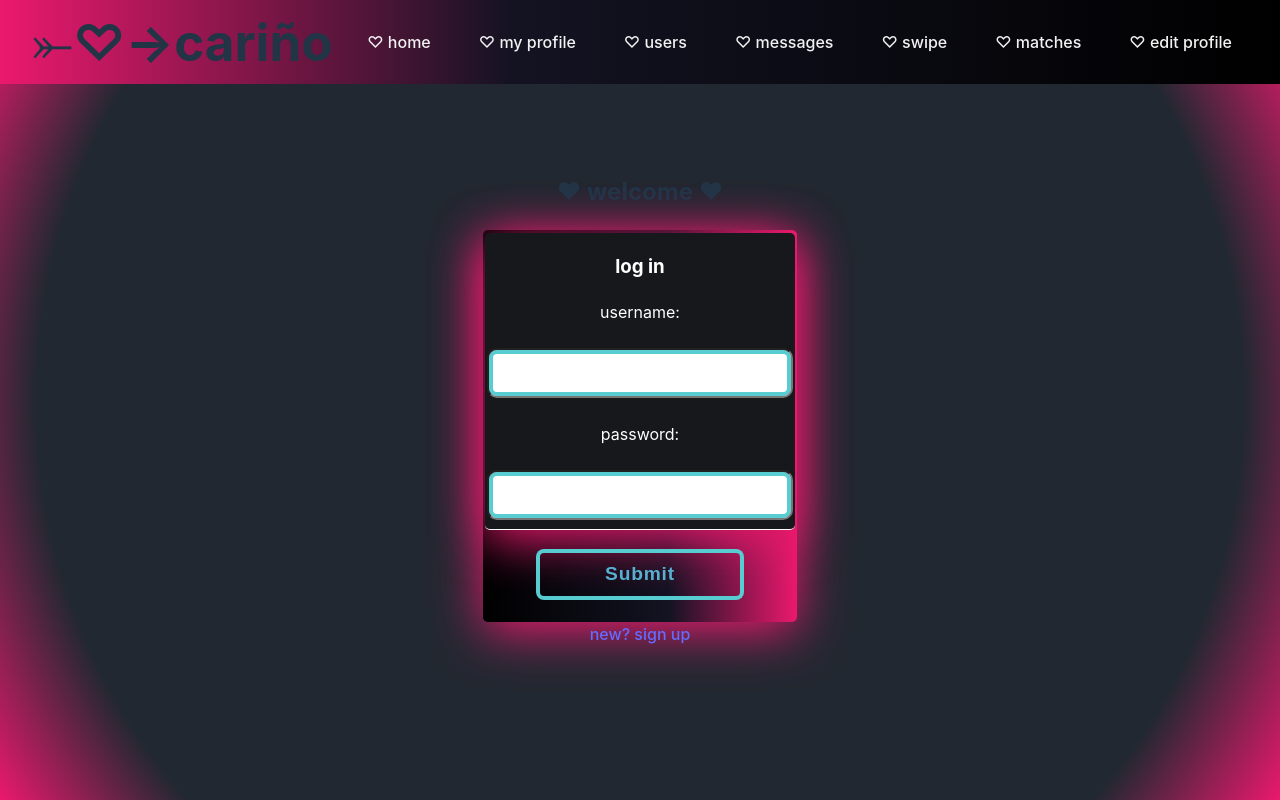
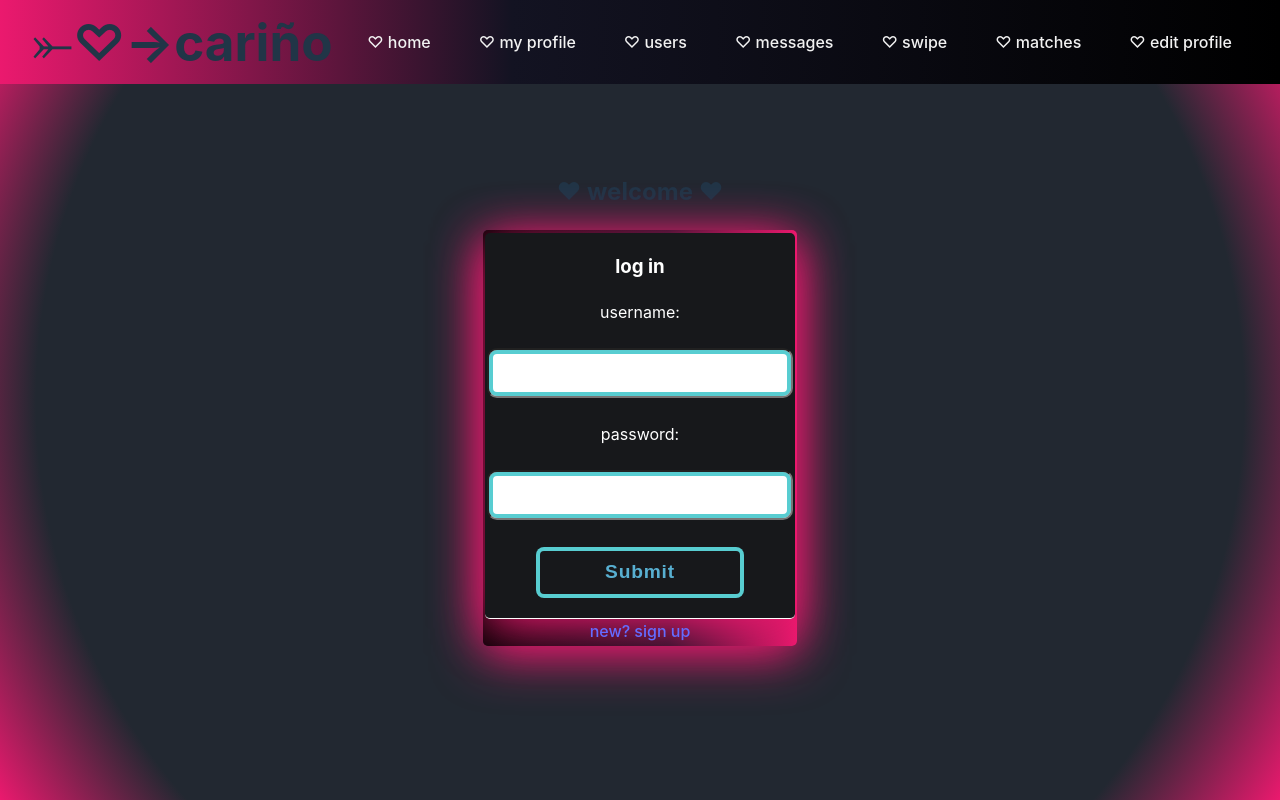
Before and after one commit to anagabrieleloor/block33, a React (Vite) app in the folder client/: page / in a window 1280 px wide. Built offline with nearby package versions, Linux system fonts and the light colour scheme.

Commit message:
button placement

```diff
--- a/client/src/App.jsx
+++ b/client/src/App.jsx
@@ -66,7 +66,7 @@ function Home() {
       <h2>&hearts; welcome &hearts;</h2>
       {/* <Register /> */}
       <Login token={token} setToken={setToken} />
-      <Link to ="/users/signup">new? sign up</Link>
+
       {/* <Register /> */}
 
     </div>
--- a/client/src/components/Login.jsx
+++ b/client/src/components/Login.jsx
@@ -1,5 +1,5 @@
 import { useState } from "react";
-import { useNavigate } from "react-router-dom";
+import { useNavigate, Link } from "react-router-dom";
 import { login } from "../API";
 
 
@@ -52,13 +52,15 @@ export default function Login({ token, setToken }) {
         <div>
 
         </div>
+        <button className="btn draw-border" type="submit">Submit</button>
       </form>
       <div>
 
         {/* <Authenticate token={token} setToken={setToken}/> */}
       </div>
+
     </div>
-    <button className="btn draw-border" type="submit">Submit</button>
+    <Link to ="/users/signup">new? sign up</Link>
     </div>
   );
 }
--- a/client/src/components/Register.jsx
+++ b/client/src/components/Register.jsx
@@ -159,11 +159,11 @@ export default function SignUp({ setToken }) {
             <br />
 
 
-
+            <button className="btn draw-border" type="submit">Submit</button>
             </form>
 
         </div>
-        <button className="btn draw-border" type="submit">Submit</button>
+
         <Link to ="/">back to login</Link>
         </div>
     );
```
